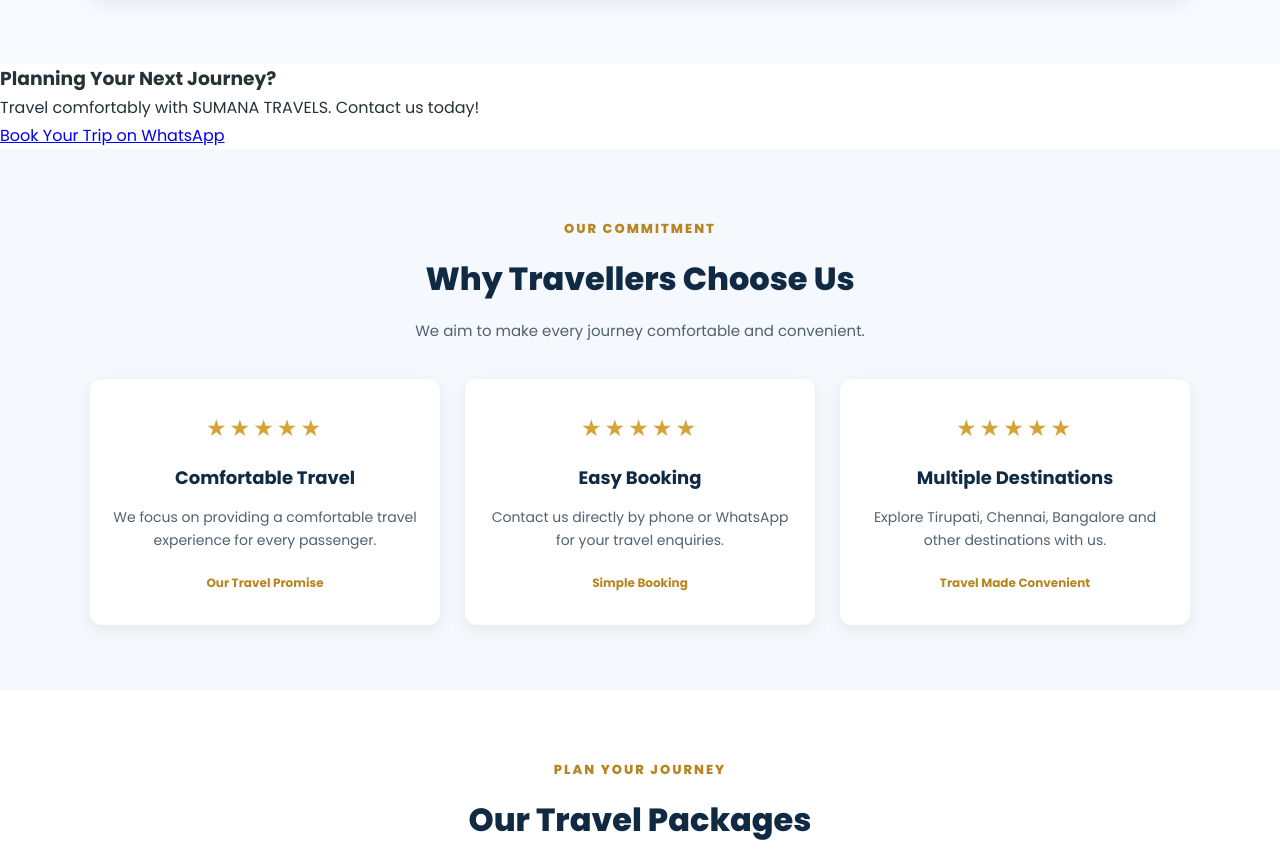
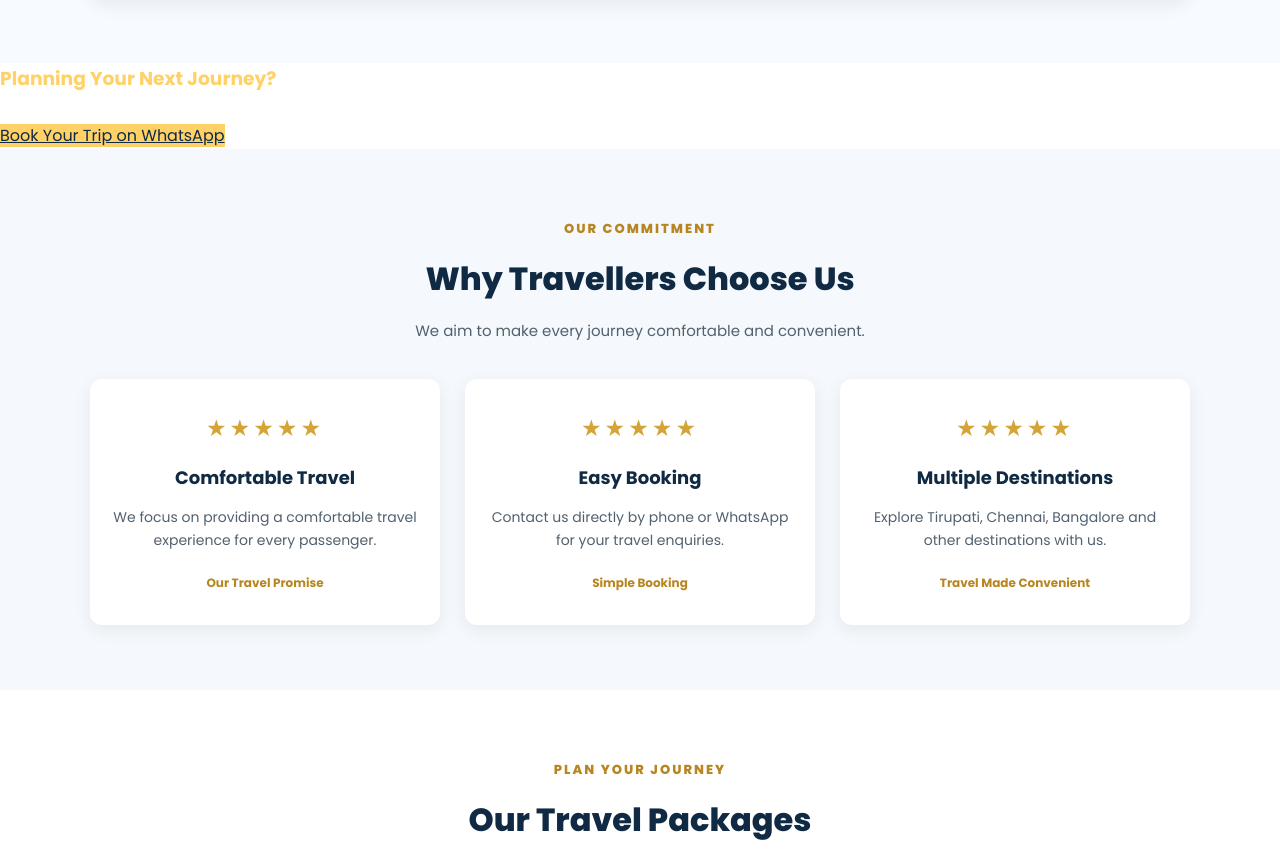
Before and after one commit to chandupriya974-data/SUMANA-TRAVELS, a plain HTML site: page index.html in a window 1280 px wide. Shown: the part 7854-8711 px from the top of the page. Drawn offline with Linux system fonts and the light colour scheme.

Commit message:
Update style.css

```diff
--- a/style.css
+++ b/style.css
@@ -1192,3 +1192,17 @@ button,
         height: 220px;
     }
 }
+/* FIX GALLERY BOOKING TEXT COLORS */
+
+.gallery-booking h3 {
+    color: #FFD166 !important;
+}
+
+.gallery-booking p {
+    color: #FFFFFF !important;
+}
+
+.gallery-booking a {
+    background: #FFD166 !important;
+    color: #102A43 !important;
+}
```
